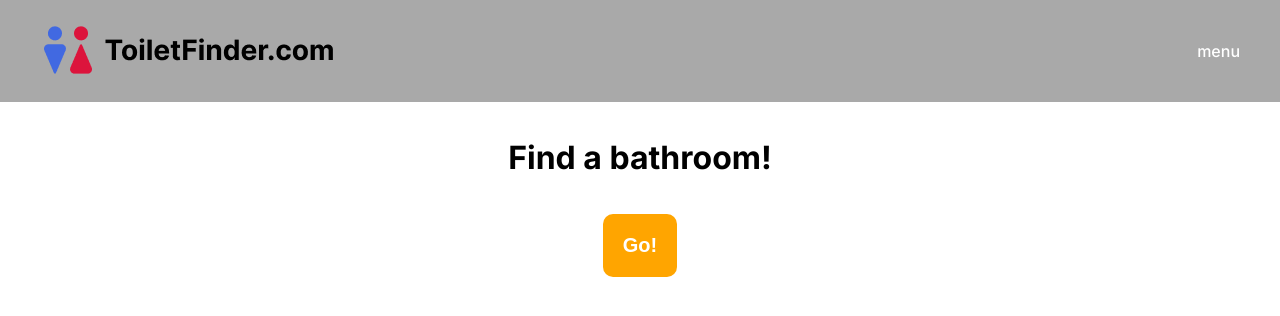
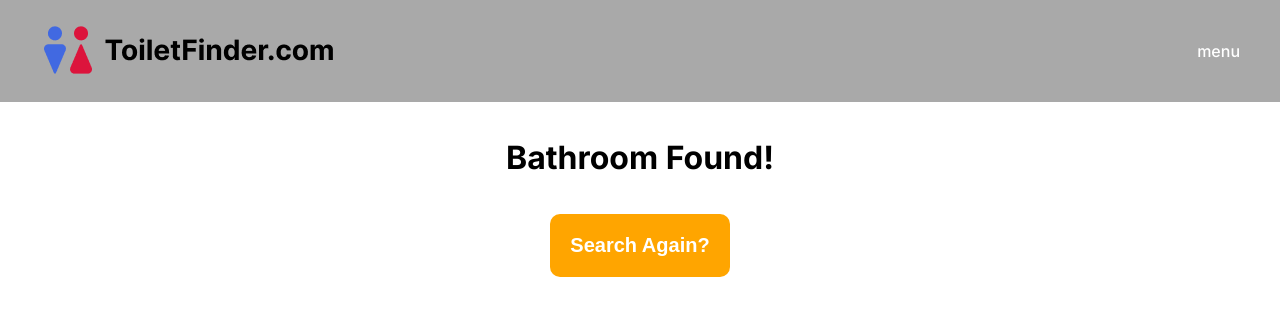
Before and after one commit to felipemfm/toilet-finder, a React (Create React App) app in the folder client/: page / in a window 1280 px wide. Shown: the top 316 px of the page. Built offline with nearby package versions, Linux system fonts and the light colour scheme; no server answers.

Commit message:
feat: make detail page

```diff
--- a/client/src/App.js
+++ b/client/src/App.js
@@ -5,6 +5,7 @@ import './styles/base.css';
 import Header from './components/layout/Header';
 import TopArea  from './components/layout/TopArea';
 import MapArea from './components/layout/MapArea';
+import DetailArea from './components/layout/DetailArea';
 
 function App() {
   const [message, setMessage] = useState('');
@@ -22,8 +23,9 @@ function App() {
   return (
     <>
       <Header />
-      <TopArea />
+      {/* <TopArea /> */}
       {/* <MapArea /> */}
+      <DetailArea />
       <div>
         {message ? message : ''}
       </div>
--- /dev/null
+++ b/client/src/components/layout/DetailArea.js
@@ -0,0 +1,12 @@
+import React from 'react';
+import Button from '../modules/Button';
+import '../../styles/components/layout/DetailArea.css';
+
+export default function DetailArea() {
+  return (
+    <div className='detail_area'>
+      <h2 className='detail_title'>Bathroom Found!</h2>
+      <Button title="Search Again?"/>
+    </div>
+  )
+}
--- a/client/src/components/layout/TopArea.js
+++ b/client/src/components/layout/TopArea.js
@@ -1,4 +1,4 @@
-import React from 'react'
+import React from 'react';
 import Button from '../modules/Button';
 import '../../styles/components/layout/TopArea.css';
 
--- /dev/null
+++ b/client/src/styles/components/layout/DetailArea.css
@@ -0,0 +1,28 @@
+/* all */
+.detail_title {
+  text-align: center;
+}
+
+/* tablet, sp */
+@media screen and (max-width: 767px) {
+  .detail_area {
+    margin: 30px 0;
+  }
+
+  .detail_title {
+    font-size: 24px;
+    margin-bottom: 30px;
+  }
+}
+
+/* pc */
+@media screen and (min-width: 768px) {
+  .detail_area {
+    margin: 40px 0;
+  }
+
+  .detail_title {
+    font-size: 32px;
+    margin-bottom: 40px;
+  }
+}
```
